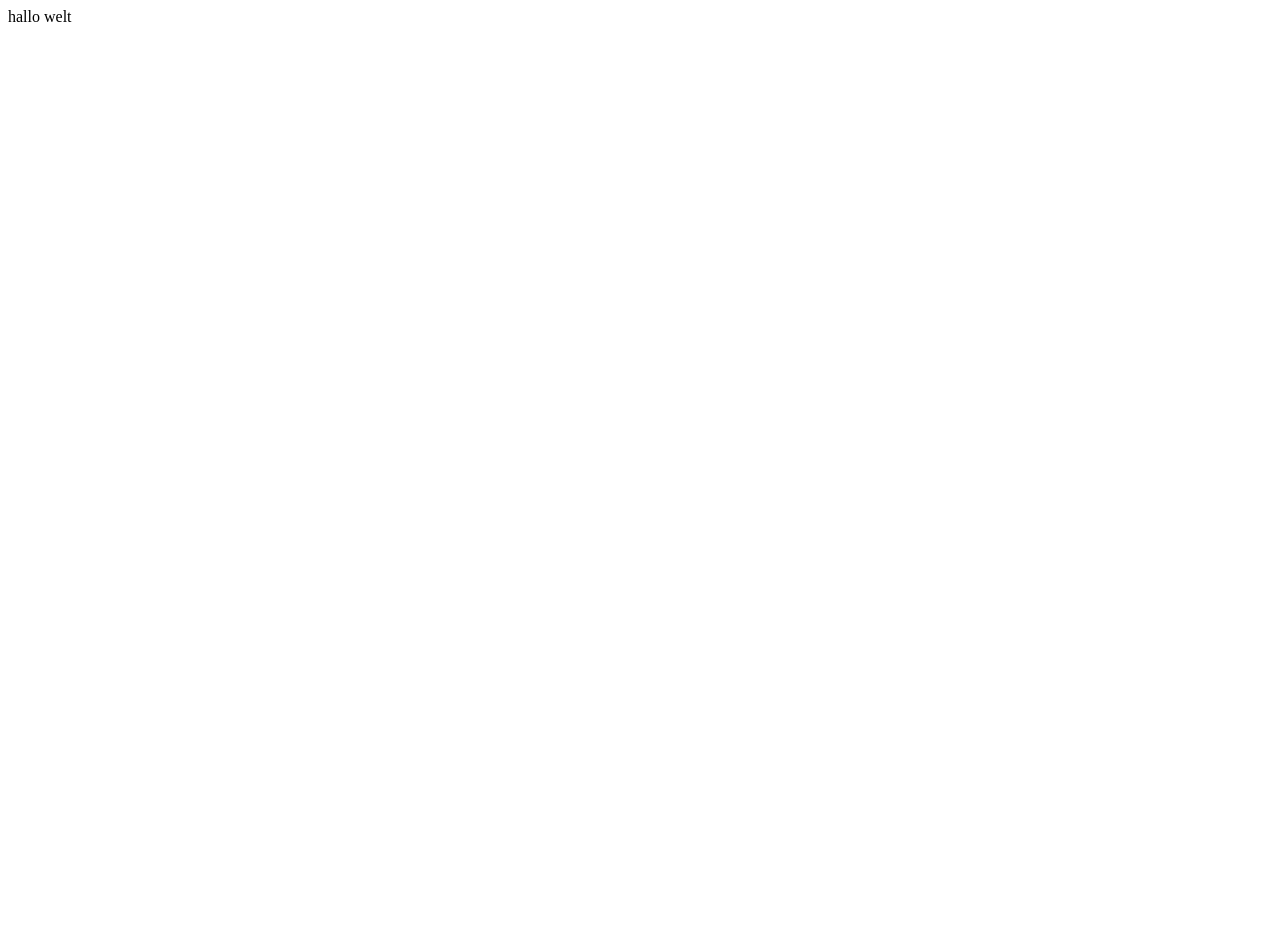
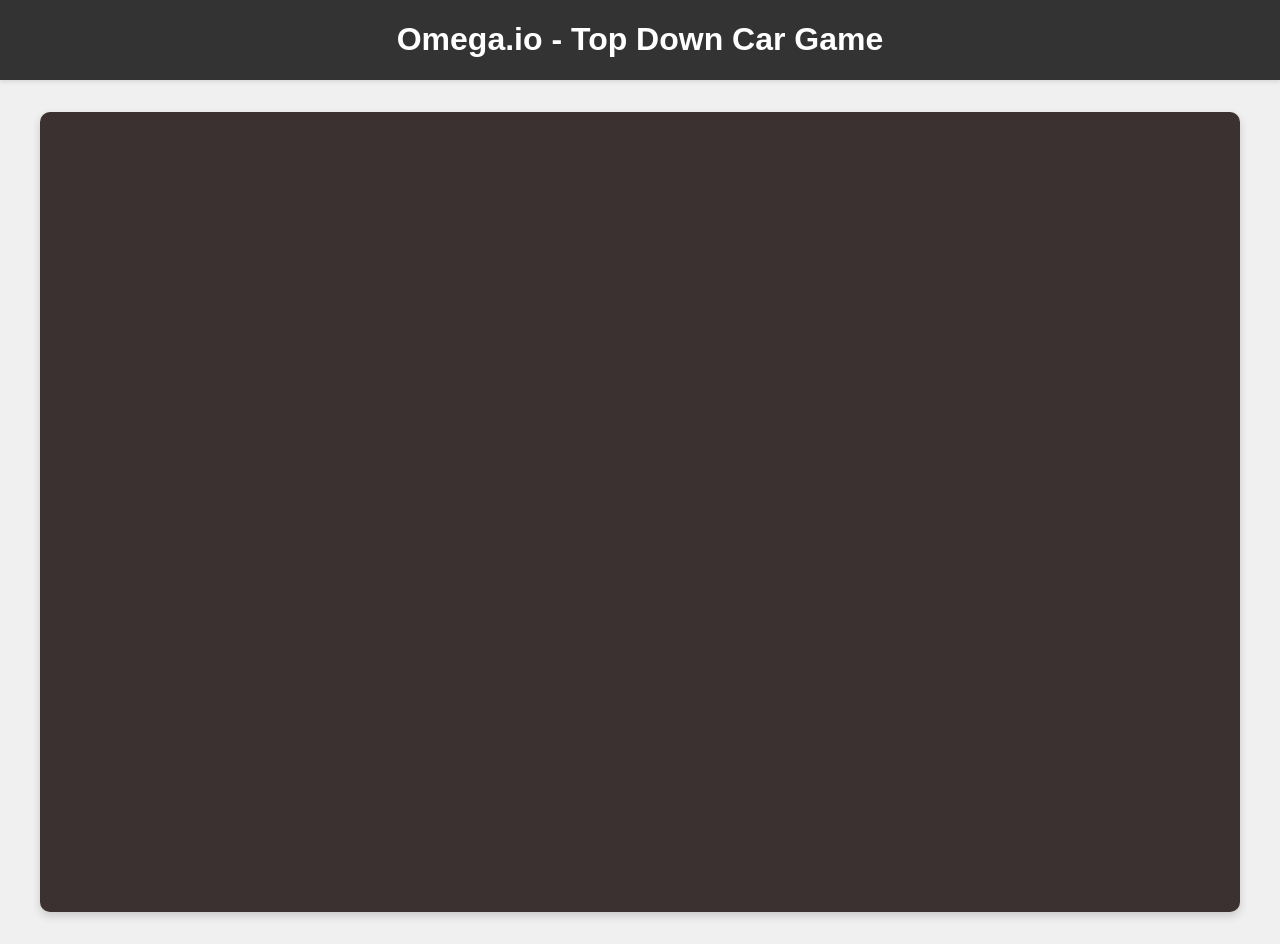
Before and after one commit to europagymnasium-klagenfurt/omega.io, a website: page public/index.html in a window 1280 px wide. Before the commit the page ends 800 px from the top, so only its background shows below. Drawn offline with Linux system fonts and the light colour scheme.

Commit message:
inital code

```diff
--- a/public/index.html
+++ b/public/index.html
@@ -1 +1,48 @@
-hallo welt
+<!DOCTYPE html>
+<html lang="en">
+<head>
+    <meta charset="UTF-8">
+    <meta name="viewport" content="width=device-width, initial-scale=1.0">
+    <title>Omega.io - Top Down Car Game</title>
+    <style>
+        body {
+            font-family: Arial, sans-serif;
+            background-color: #f0f0f0;
+            margin: 0;
+            padding: 0;
+            display: flex;
+            flex-direction: column;
+            align-items: center;
+            justify-content: center;
+            min-height: 100vh;
+        }
+        header {
+            background-color: #333;
+            color: white;
+            padding: 0rem;
+            width: 100%;
+            text-align: center;
+            box-shadow: 0 2px 4px rgba(0, 0, 0, 0.1);
+        }
+        .game-container {
+            width: 1200px;
+            height: 800px;
+            background-color: rgb(59, 49, 49);
+            border-radius: 10px;
+            box-shadow: 0 4px 8px rgba(56, 52, 52, 0.2);
+            margin: 2rem auto;
+            display: flex;
+            align-items: center;
+            justify-content: center;
+        }
+    </style>
+</head>
+<body>
+    <header>
+        <h1>Omega.io - Top Down Car Game</h1>
+    </header>
+    <div class="game-container">
+        <!-- Game will be inserted here -->
+    </div>
+</body>
+</html>
```
